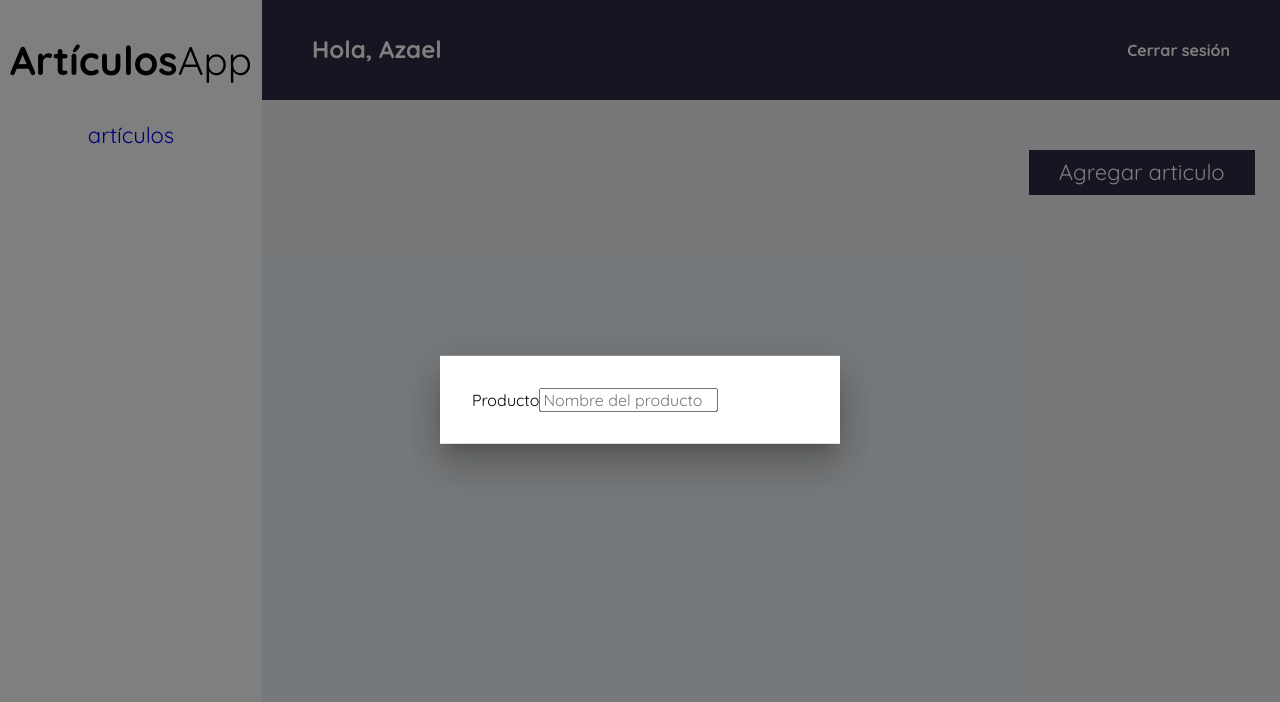
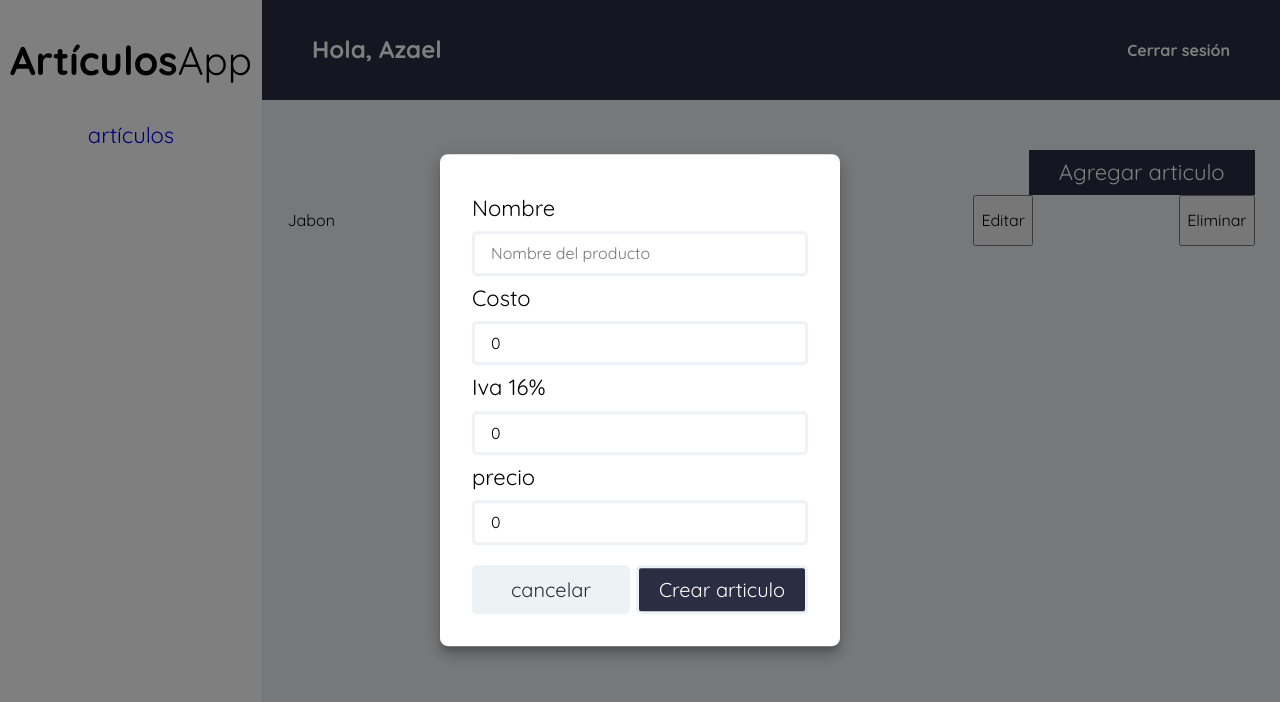
Before and after one commit to AzaelW3b/prueba-frontend, a React (Create React App) app in the folder app_articulos/: page / in a window 1280 px wide. Both pictures are taken after a click on the button "Agregar articulo". Shown: the top 702 px of the page. Built offline with nearby package versions, Linux system fonts and the light colour scheme.

Commit message:
agregar articulos en el modal y mostrar

```diff
--- a/app_articulos/src/App.js
+++ b/app_articulos/src/App.js
@@ -1,19 +1,18 @@
 import React from 'react';
 import 'normalize.css';
 import './sass/app.scss';
-import {BrowserRouter as Router, Routes, Route} from 'react-router-dom';
-import ListadoArticulo from './components/articulos/ListadoArticulos';
+import { BrowserRouter as Router, Routes, Route } from 'react-router-dom';
 import ArticulosState from './context/articulos/ArticulosState';
 import PaginaPrincipal from './components/Layout/PaginaPrincipal';
 function App() {
   return (
-    <Router>
-      <Routes>
-            {/* <Route exact path ="/" element={<ListadoArticulo/>}/> */}
-            <Route exact path="/" element={<PaginaPrincipal/>}/>
-
-      </Routes>
-    </Router>
+    <ArticulosState>
+      <Router>
+        <Routes>
+          <Route exact path="/" element={<PaginaPrincipal />} />
+        </Routes>
+      </Router>
+    </ArticulosState>
   );
 }
 
--- a/app_articulos/src/components/articulos/Articulo.jsx
+++ b/app_articulos/src/components/articulos/Articulo.jsx
@@ -0,0 +1,15 @@
+import React from 'react';
+const Articulo = ({articulo}) => {
+    return (
+        <>
+            <p>{articulo.nombre}</p>
+            <p>{articulo.costo}</p>
+            <p>{articulo.iva}</p>
+            <p>{articulo.precio}</p>
+            <button>Editar</button>
+            <button>Eliminar</button>
+        </>
+    );
+}
+
+export default Articulo;
--- a/app_articulos/src/components/articulos/ListadoArticulos.jsx
+++ b/app_articulos/src/components/articulos/ListadoArticulos.jsx
@@ -1,7 +1,11 @@
-import React, { useState } from 'react';
+import React, { useState, useContext } from 'react';
 import Modal from '@mui/material/Modal';
 import Box from '@mui/material/Box';
+import NuevoArticulo from './NuevoArticulo';
+import ArticulosContext from '../../context/articulos/ArticulosContext';
+import Articulo from './Articulo';
 const ListadoArticulo = () => {
+
     const style = {
         position: 'absolute',
         top: '50%',
@@ -9,13 +13,16 @@ const ListadoArticulo = () => {
         transform: 'translate(-50%, -50%)',
         width: 400,
         bgcolor: 'background.paper',
-        boxShadow: 24,
+        boxShadow: 10,
+        borderRadius: 2,
         p: 4,
     };
     const [abrir, manipularAbrir] = useState(false);
-
     const abrirModal = () => manipularAbrir(true);
     const cerrarModal = () => manipularAbrir(false);
+
+    const { articulos } = useContext(ArticulosContext);
+
     return (
         <div className="listado-articulos contenedor">
             <div className="btn-articulo">
@@ -29,17 +36,20 @@ const ListadoArticulo = () => {
                     onClose={cerrarModal}
                 >
                     <Box sx={style}>
-                        <form>
-                            <div className="input">
-                                <label htmlFor="">Producto</label>
-                                <input type="text" placeholder="Nombre del producto" />
-                            </div>
-                        </form>
+                        <NuevoArticulo />
                     </Box>
                 </Modal>
             </div>
 
-
+            {articulos.length === 0 ? <p>No hay articulos registrados</p> :
+                <div className="lista-articulos">
+                    {(articulos.map(articulo =>
+                        <Articulo
+                            key={articulo.id}
+                            articulo={articulo}
+                        />
+                    ))}
+                </div>}
         </div>
     );
 }
--- a/app_articulos/src/components/articulos/NuevoArticulo.jsx
+++ b/app_articulos/src/components/articulos/NuevoArticulo.jsx
@@ -0,0 +1,85 @@
+import React, { useContext, useState } from 'react';
+import ArticulosContext from '../../context/articulos/ArticulosContext';
+const NuevoArticulo = () => {
+    const [articulo, guardarArticulo] = useState({
+        nombre: '',
+        iva: 0.0,
+        costo: 0.0,
+        precio: 0.0,
+    });
+    const { agregarArticulos } = useContext(ArticulosContext);
+
+    const { nombre, costo, precio} = articulo;
+
+
+
+    const crearArticulo = e => {
+        e.preventDefault();
+        if (nombre.trim() === '' || costo === 0) {
+            console.log('Todos los campos son obligatorios');
+            return;
+        }
+        articulo.id = 230;
+        articulo.precio = articulo.iva + costo
+        console.log(articulo);
+        agregarArticulos(articulo);
+    }
+    return (
+        <form className="formulario">
+            <div className="input">
+                <label htmlFor="">Nombre</label>
+                <input
+                    name="nombre"
+                    type="text"
+                    placeholder="Nombre del producto"
+                    onChange={(e) => guardarArticulo({ ...articulo, [e.target.name]: e.target.value })}
+                    value={nombre}
+                />
+            </div>
+            <div className="input">
+                <label htmlFor="">Costo</label>
+                <input
+                    type="number"
+                    name="costo"
+                    onChange={(e) => guardarArticulo({ ...articulo, [e.target.name]: parseFloat(e.target.value) })}
+                    value={costo}
+                />
+            </div>
+            <div className="input">
+                <label htmlFor="">Iva 16%</label>
+                <input
+                    name="iva"
+                    type="number"
+                    min="0"
+                    step="0.1"
+                    readOnly
+                    value={articulo.iva = costo * 0.16}
+
+                />
+            </div>
+            <div className="input">
+                <label htmlFor="">precio</label>
+                <input
+                    type="number"
+                    name="precio"
+                    onChange={(e) => guardarArticulo({ ...articulo, [e.target.name]: parseFloat(e.target.value) })}
+                    value={precio}
+
+                />
+            </div>
+            <div className="formulario-botones">
+                <input
+                    type="submit"
+                    value="cancelar"
+                />
+                <input
+                    type="submit"
+                    value="Crear articulo"
+                    onClick={crearArticulo}
+                />
+            </div>
+        </form>
+    );
+}
+
+export default NuevoArticulo;
--- a/app_articulos/src/context/articulos/ArticulosReducer.js
+++ b/app_articulos/src/context/articulos/ArticulosReducer.js
@@ -1,8 +1,17 @@
+import {
+    AGREGAR_ARTICULOS,
+} from '../../types/';
 
-export default (state, action) =>{
+const ArticulosReducer = (state, action) =>{
     switch(action.type){
+        case AGREGAR_ARTICULOS:
+            return{
+                ...state,
+                articulos:[ ...state.articulos, action.payload],
+            }
         default:
             return state;
 
     }
 }
+export default  ArticulosReducer;
--- a/app_articulos/src/context/articulos/ArticulosState.js
+++ b/app_articulos/src/context/articulos/ArticulosState.js
@@ -1,15 +1,31 @@
 import React, { useReducer } from 'react';
 import ArticulosReducer from './ArticulosReducer';
 import ArticulosContext from './ArticulosContext';
+import {
+    AGREGAR_ARTICULOS,
+} from '../../types/';
 const ArticulosState = props => {
 
     const stateInicial = {
-        articulos: [],
+        articulos: [
+            { id: 1, nombre: 'Jabon', costo: 300.00,precio: 348 }
+        ],
     }
     const [state, dispatch] = useReducer(ArticulosReducer, stateInicial);
 
+    const agregarArticulos = articulo =>{
+        dispatch({
+            type:AGREGAR_ARTICULOS,
+            payload:articulo,
+        })
+    }
     return (
-        <ArticulosContext.Provider>
+        <ArticulosContext.Provider
+            value={{
+                articulos: state.articulos,
+                agregarArticulos,
+            }}
+        >
             {props.children}
         </ArticulosContext.Provider>
 
--- a/app_articulos/src/sass/app.scss
+++ b/app_articulos/src/sass/app.scss
@@ -5,3 +5,4 @@
 @import './ui/sidebar';
 @import './ui/barra';
 @import './ui/listado-articulos';
+@import './ui/formulario';
--- /dev/null
+++ b/app_articulos/src/sass/ui/_formulario.scss
@@ -0,0 +1,35 @@
+.formulario{
+    label{
+        display: block;
+        font-size: 2.2rem;
+        margin: 1rem 0;
+    }
+    input{
+        width: 100%;
+        padding:1rem 1.6rem;
+        border-radius: 5px;
+        outline: none;
+        border: 3px solid $gris;
+    }
+}
+.formulario-botones{
+    margin-top: 2rem;
+    display: flex;
+    justify-content: space-between;
+    input[type="submit"]{
+        flex: 0 0 calc(50% - 1rem);
+        font-size: 2rem;
+        background-color: $azul;
+        color: $blanco;
+        padding: 1rem 2rem;
+        &:first-of-type{
+            background-color: $plateado;
+            color: $azul;
+
+        }
+        &:hover{
+            cursor: pointer;
+        }
+
+    }
+}
--- a/app_articulos/src/sass/ui/_listado-articulos.scss
+++ b/app_articulos/src/sass/ui/_listado-articulos.scss
@@ -1,4 +1,4 @@
-.listado-articulos{
+.btn-articulo{
     margin-top: 5rem;
     display: flex;
     justify-content: flex-end;
@@ -13,3 +13,8 @@
         }
     }
 }
+
+.lista-articulos{
+    display:flex;
+    justify-content: space-between;
+}
--- a/app_articulos/src/types/index.js
+++ b/app_articulos/src/types/index.js
@@ -0,0 +1 @@
+export const AGREGAR_ARTICULOS = 'AGREGAR_ARTICULOS';
```
